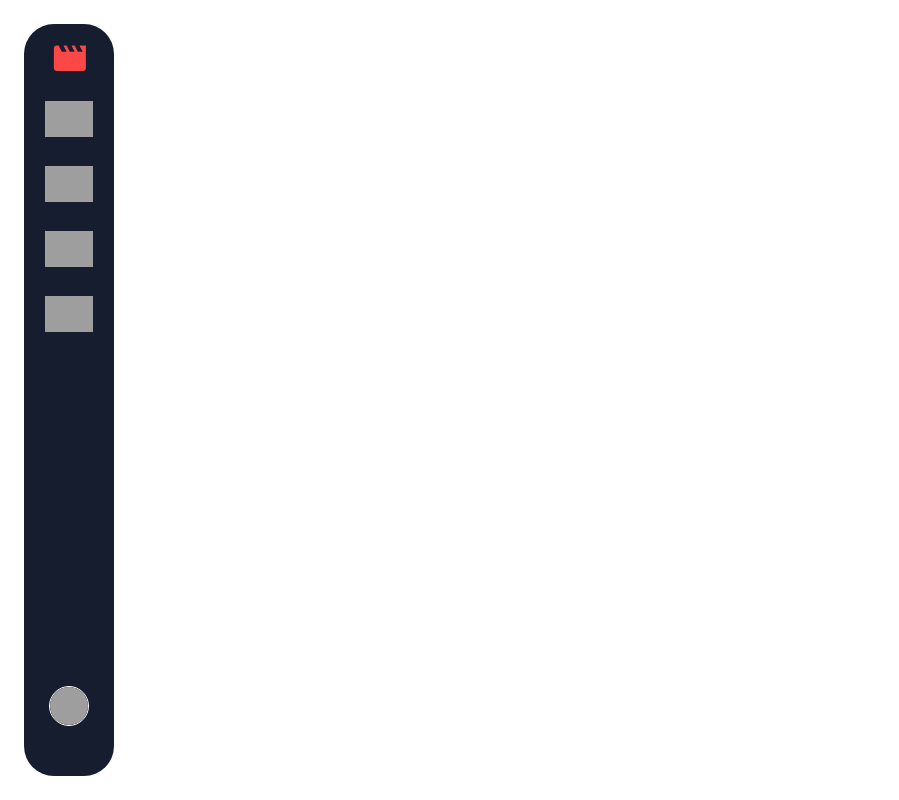
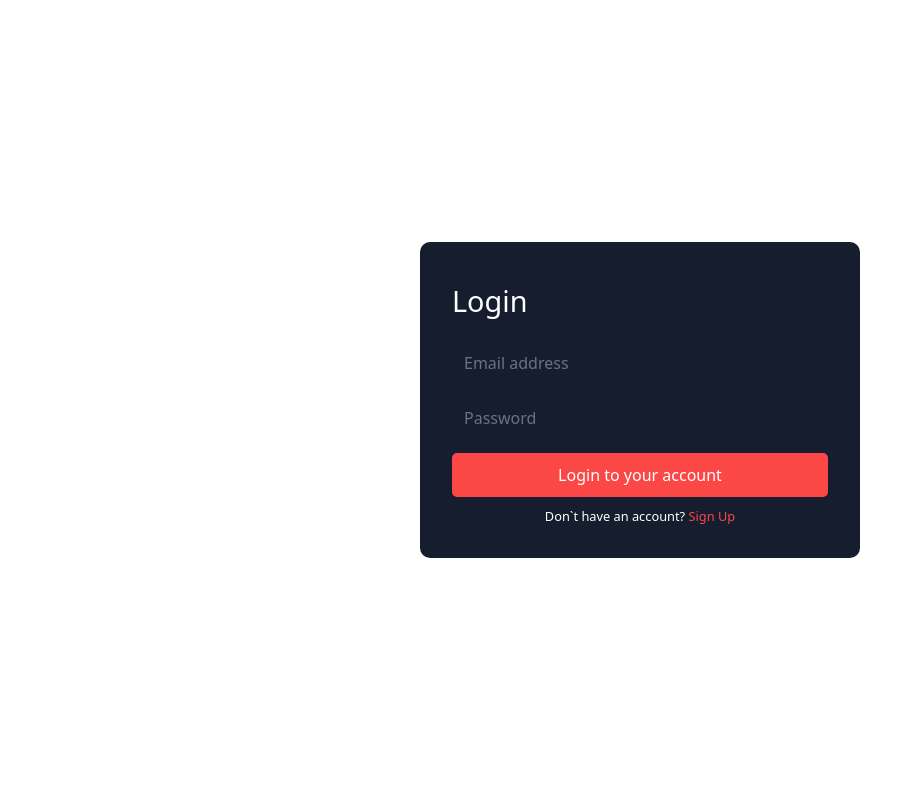
Before and after one commit to Titas-titas/My-project, a React (Vite) app: page /login in a window 1280 px wide. Before the commit this address had no page. Shown: the whole page, without its empty margins (0-899 px from the left). Built offline with nearby package versions, Linux system fonts and the light colour scheme; grey boxes are pictures that could not be loaded.

Commit message:
added login code

```diff
--- a/src/App.jsx
+++ b/src/App.jsx
@@ -1,33 +1,45 @@
-import { Routes, Route, Link } from "react-router";
+import { Routes, Route, Link, useLocation } from "react-router";
 import Bookmarks from "./components/Bookmarks";
 import Movie from "./components/Movies";
 import TVSeries from "./components/TVSeries";
-import Home from "./components/Home"
+import Home from "./components/Home";
+import Login from "./components/Login";
 
 function App() {
+  const location = useLocation();
+  const isLoginPage = location.pathname === "/login";
+
   return (
     <>
-      <div className="header">
+      <div className={!isLoginPage ? "header" : ""}>
+        {!isLoginPage && (
+
             <div className="Bar">
               <div className="logo">
                 <img src="/logo.svg" alt="Logo" />
               </div>
               <div className="grupe">
-          <Link to='/' className="nav-item"><img src="/icon-nav-home.svg" alt="Home" /></Link>
-          <Link to='/movies' className="nav-item"><img src="/icon-nav-movies.svg" alt="Movies" /></Link>
-          <Link to='/series' className="nav-item"><img src="/icon-nav-tv-series.svg" alt="TV Series" /></Link>
-          <Link to='/bookmarks' className="nav-item"><img src="/icon-nav-bookmark.svg" alt="Bookmarks" /></Link></div>
+                <Link to="/" className="nav-item"><img src="/icon-nav-home.svg" alt="Home" /></Link>
+                <Link to="/movies" className="nav-item"><img src="/icon-nav-movies.svg" alt="Movies" /></Link>
+                <Link to="/series" className="nav-item"><img src="/icon-nav-tv-series.svg" alt="TV Series" /></Link>
+                <Link to="/bookmarks" className="nav-item"><img src="/icon-nav-bookmark.svg" alt="Bookmarks" /></Link>
+              </div>
               <div className="profile-container">
+                <Link to="/login">
                   <img src="/image-avatar.png" alt="Profile" className="profile-picture" />
+                </Link>
               </div>
             </div>
 
-        <div className="films">
+        )}
+
+        <div className={!isLoginPage ? "films" : ""}>
           <Routes>
-            <Route path="/" element={<Home />}/>
+            <Route path="/" element={<Home />} />
             <Route path="/movies" element={<Movie />} />
             <Route path="/series" element={<TVSeries />} />
             <Route path="/bookmarks" element={<Bookmarks />} />
+            <Route path="/login" element={<Login />} />
           </Routes>
         </div>
       </div>
--- a/src/components/Login.jsx
+++ b/src/components/Login.jsx
@@ -1,11 +1,26 @@
-const Login = () => {
-
-    return (
-      <>
+import { Link } from "react-router";
 
 
-      </>
-    )
-  }
+const Login = () => {
+  return (
+  <>
+    <div className="login-container">
+      <div className="login-box">
+        <h2>Login</h2>
+        <form>
+          <div className="input-group">
+            <input type="email" placeholder="Email address" required />
+          </div>
+          <div className="input-group">
+            <input type="password" placeholder="Password" required />
+          </div>
+          <input type="submit" value="Login to your account" className="login-button"/>
+        </form>
+        <p className="signup-link">Don&#96;t have an account? <Link to="/signup">Sign Up</Link></p>
+      </div>
+    </div>
+    </>
+  );
+};
 
-  export default Login
+export default Login;
--- a/src/components/SignUp.jsx
+++ b/src/components/SignUp.jsx
@@ -2,7 +2,6 @@ const SignUp = () => {
 
     return (
       <>
-
 
       </>
     )
--- a/src/index.css
+++ b/src/index.css
@@ -105,7 +105,7 @@
         border-radius: 20px;
     }
     .videoInfo {
-        margin-top: 10px;
+        margin-top: 0.5em;
     }
 
       /*Movies*/
@@ -127,7 +127,7 @@
         border-radius: 20px;
     }
     .movieInfo {
-        margin-top: 10px;
+        margin-top: 0.5em;
     }
 
     /*TV*/
@@ -149,8 +149,60 @@
         border-radius: 20px;
     }
     .seriesInfo {
+        margin-top: 0.5em;
+    }
+
+    /*Login*/
+
+      .login-container {
+        display: flex;
+        justify-content: center;
+        align-items: center;
+        height: 100vh;
+      }
+      .login-box {
+        background-color: #161d2f;
+        width: 55vh;
+        padding: 2em;
+        color:#fff;
+        border-radius: 10px;
+        text-align: center;
+      }
+      .login-box h2 {
+        margin-bottom: 20px;
+        font-size: 1.8em;
+        text-align: start;
+      }
+      .input-group {
+        margin-bottom: 15px;
+        text-align: left;
+      }
+      .input-group label {
+        display: block;
+        margin-bottom: 5px;
+      }
+      .input-group input {
+        width: 100%;
+        border: none;
+        background: #161d2f;
+        border-radius: 5px;
+      }
+      .login-button {
+        width: 100%;
+        padding: 10px;
+        background-color: #fc4747;
+        border: none;
+        border-radius: 5px;
+        color: #fff;
+        font-size: 16px;
+      }
+      .signup-link {
         margin-top: 10px;
-    }
+      }
+      .signup-link a {
+        color: #fc4747;
+        text-decoration: none;
+      }
 
     /*text*/
 
```
Lines whose indentation alone changed are shown as unchanged.
